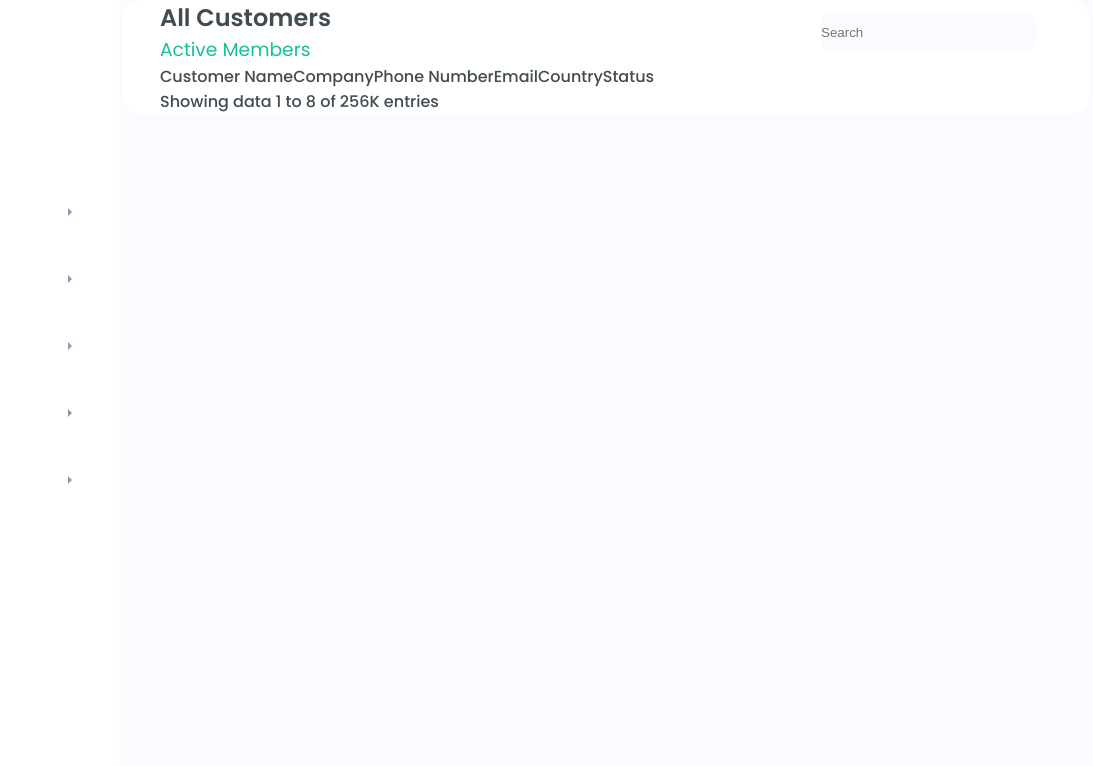
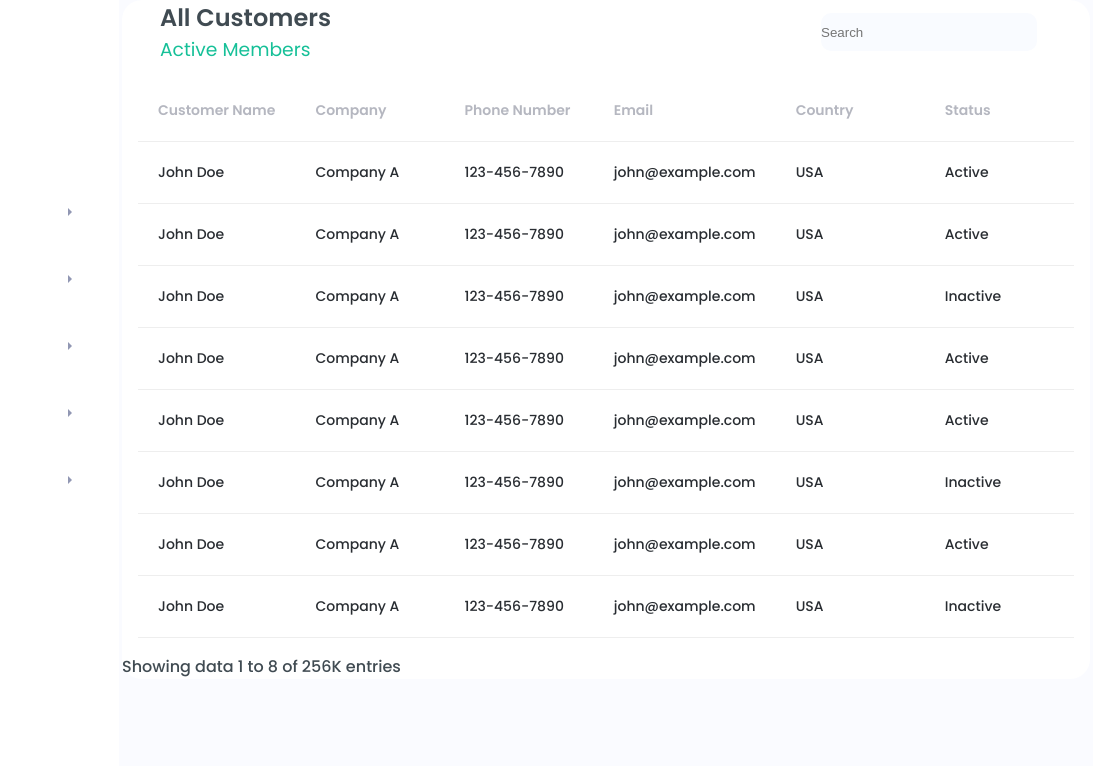
Before and after one commit to DmytroBrazhnyk/gliveraTest, a website: page src/index.html in a window 1280 px wide. Shown: the full height of the page, 187-1280 px from the left. Drawn offline with nearby package versions, Linux system fonts and the light colour scheme; files that its build step writes are made by us from their sources.

Commit message:
gen base body grid (<1h)

```diff
--- a/src/css/main.scss
+++ b/src/css/main.scss
@@ -118,11 +118,12 @@ body {
     max-height: 812px;
     background-color: $color-white;
     margin: 0 auto;
-    padding-left: 38px;
     border-radius: 20px;
     &__header{
         display: flex;
         justify-content: space-between;
+        padding-left: 38px;
+        padding-right: 53px;
         &-left{
             .customer__header-title{
                 font-weight: $font-weight-semi-bold;
@@ -135,7 +136,6 @@ body {
         &-right{
             display: flex;
             align-items: center;
-            padding-right: 53px;
             .customer__search{
                 width: 216px;
                 height: 38px;
@@ -145,15 +145,30 @@ body {
             }
         }
     }
-    &__body{
-        display: flex;
-        flex-direction: column;
-        .customer__table-head{
-            display: flex;
-        }
-        .customer__cards{
+    &__body {
+        padding: 1rem;
+        font-size: 14px;
+        color: $color-card-text;
+    }
 
-        }
+    &__table {
+        display: grid;
+        grid-template-columns: repeat(6, 1fr);
+    }
+
+    &__table-column, &__table-cell {
+        padding: 20px;
+        border-bottom: 1px solid $color-card-border;
+    }
+
+    &__table-column {
+        font-weight: bold;
+        color: $color-title-text;
+        white-space: nowrap;
+    }
+
+    &__table-cell {
+        color: $color-card-text;
     }
     &__footer{
         display: flex;
--- a/src/index.html
+++ b/src/index.html
@@ -102,19 +102,7 @@
                     <input type="search" class="customer__search" placeholder="Search">
                 </div>
             </div>
-            <div class="customer__body">
-                <div class="customer__table-head">
-                    <div class="customer__table-column">Customer Name</div>
-                    <div class="customer__table-column">Company</div>
-                    <div class="customer__table-column">Phone Number</div>
-                    <div class="customer__table-column">Email</div>
-                    <div class="customer__table-column">Country</div>
-                    <div class="customer__table-column">Status</div>
-                </div>
-                <div class="customer__cards">
-                    <!-- Карточки будуть вставлені тут через JS -->
-                </div>
-            </div>
+            <div class="customer__body"></div>
             <div class="customer__footer">
                 <p class="customer__footer-info">Showing data 1 to 8 of 256K entries</p>
                 <div class="customer__pagination">
--- a/src/js/main.js
+++ b/src/js/main.js
@@ -1,3 +1,42 @@
-document.addEventListener('DOMContentLoaded', () => {
-    console.log('JavaScript is working!');
-});
+const headers = ['Customer Name', 'Company', 'Phone Number', 'Email', 'Country', 'Status'];
+const data = [
+    { customername: 'John Doe', company: 'Company A', phonenumber: '123-456-7890', email: 'john@example.com', country: 'USA', status: 'Active' },
+    { customername: 'John Doe', company: 'Company A', phonenumber: '123-456-7890', email: 'john@example.com', country: 'USA', status: 'Active' },
+    { customername: 'John Doe', company: 'Company A', phonenumber: '123-456-7890', email: 'john@example.com', country: 'USA', status: 'Inactive' },
+    { customername: 'John Doe', company: 'Company A', phonenumber: '123-456-7890', email: 'john@example.com', country: 'USA', status: 'Active' },
+    { customername: 'John Doe', company: 'Company A', phonenumber: '123-456-7890', email: 'john@example.com', country: 'USA', status: 'Active' },
+    { customername: 'John Doe', company: 'Company A', phonenumber: '123-456-7890', email: 'john@example.com', country: 'USA', status: 'Inactive' },
+    { customername: 'John Doe', company: 'Company A', phonenumber: '123-456-7890', email: 'john@example.com', country: 'USA', status: 'Active' },
+    { customername: 'John Doe', company: 'Company A', phonenumber: '123-456-7890', email: 'john@example.com', country: 'USA', status: 'Inactive' },
+];
+
+const customerBody = document.querySelector('.customer__body');
+
+function generateTable(headers, data) {
+    // Створення контейнера таблиці
+    const table = document.createElement('div');
+    table.classList.add('customer__table');
+
+    // Додавання заголовків
+    headers.forEach(header => {
+        const headerCell = document.createElement('div');
+        headerCell.classList.add('customer__table-column');
+        headerCell.textContent = header;
+        table.appendChild(headerCell);
+    });
+
+    // Додавання рядків з даними
+    data.forEach(row => {
+        headers.forEach(header => {
+            const cell = document.createElement('div');
+            cell.classList.add('customer__table-cell');
+            cell.textContent = row[header.toLowerCase().replace(' ', '')];
+            table.appendChild(cell);
+        });
+    });
+
+    // Додавання таблиці до контейнера
+    customerBody.appendChild(table);
+}
+
+generateTable(headers, data);
```
